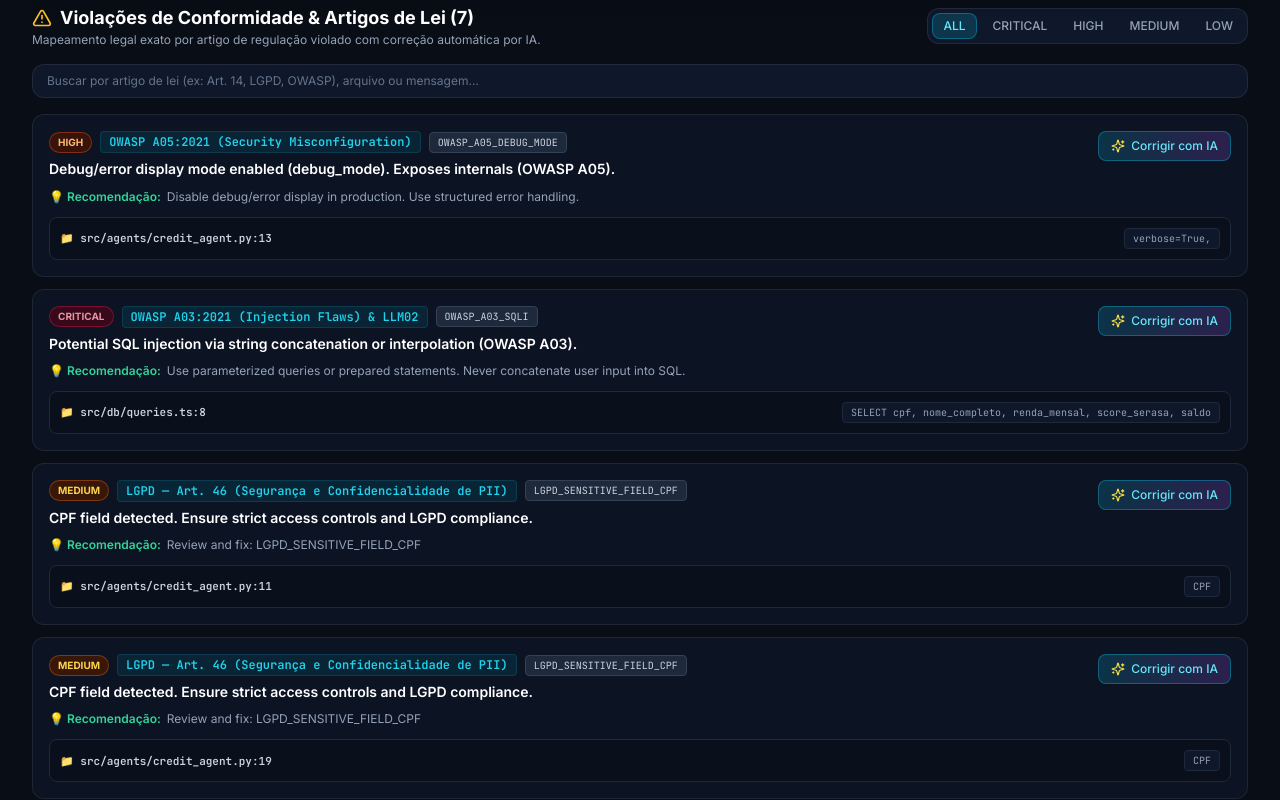
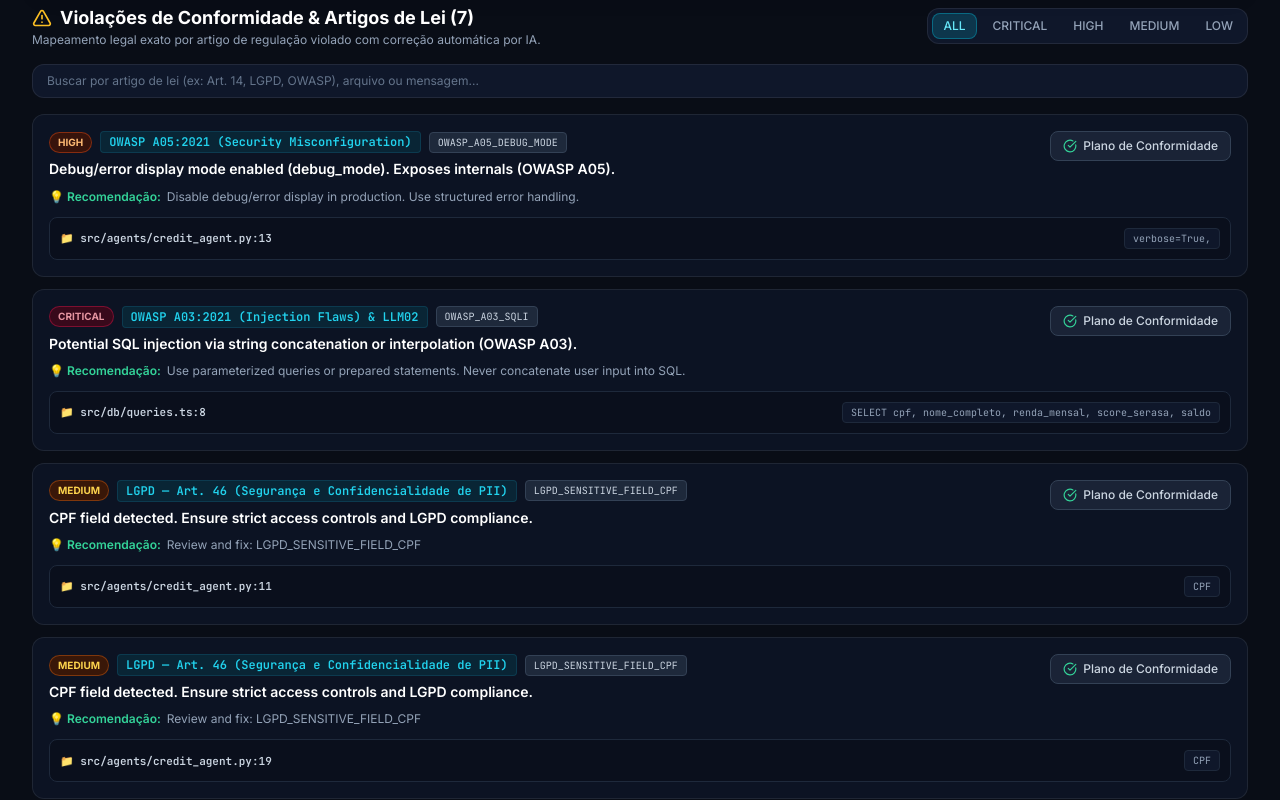
Before and after one commit to negraodenio/CompliancePRO, a React (Vite) app: page / in a window 1280 px wide. Shown: the part 2560-3360 px from the top of the page. Built offline with nearby package versions, Linux system fonts and the light colour scheme.

Commit message:
fix: replace 'Corrigir com IA' with sober 'Plano de Conformidade' button in ViolationsList

```diff
--- a/src/web/components/ViolationsList.tsx
+++ b/src/web/components/ViolationsList.tsx
@@ -1,6 +1,6 @@
 import React, { useState } from 'react';
 import {
-  AlertTriangle, ShieldAlert, Sparkles, Filter, Code2,
+  AlertTriangle, ShieldAlert, Filter, Code2, CheckCircle,
   ChevronDown, ExternalLink, ArrowRight, ShieldCheck
 } from 'lucide-react';
 import type { ScannerResult, CodeViolation } from '../../core/types';
@@ -133,7 +133,7 @@ export const ViolationsList: React.FC<ViolationsListProps> = ({ result }) => {
                   )}
                 </div>
 
-                {/* AI Fix Trigger */}
+                {/* Compliance Remediation Trigger */}
                 <button
                   onClick={() => setSelectedViolationForFix({
                     ruleId: v.rule,
@@ -144,10 +144,10 @@ export const ViolationsList: React.FC<ViolationsListProps> = ({ result }) => {
                     regulation: v.lawArticle,
                     codeSnippet: v.match,
                   })}
-                  className="px-3 py-1.5 rounded-lg bg-gradient-to-r from-cyan-500/20 to-purple-500/20 hover:from-cyan-500/30 hover:to-purple-500/30 text-cyan-300 hover:text-white border border-cyan-500/40 text-xs font-medium flex items-center space-x-1.5 transition-all shrink-0 cursor-pointer shadow-sm"
+                  className="px-3 py-1.5 rounded-lg bg-slate-800/80 hover:bg-slate-700/80 text-slate-300 hover:text-white border border-slate-700 text-xs font-medium flex items-center space-x-1.5 transition-all shrink-0 cursor-pointer"
                 >
-                  <Sparkles className="w-3.5 h-3.5 text-yellow-300" />
-                  <span>Corrigir com IA</span>
+                  <CheckCircle className="w-3.5 h-3.5 text-emerald-400" />
+                  <span>Plano de Conformidade</span>
                 </button>
               </div>
 
```
